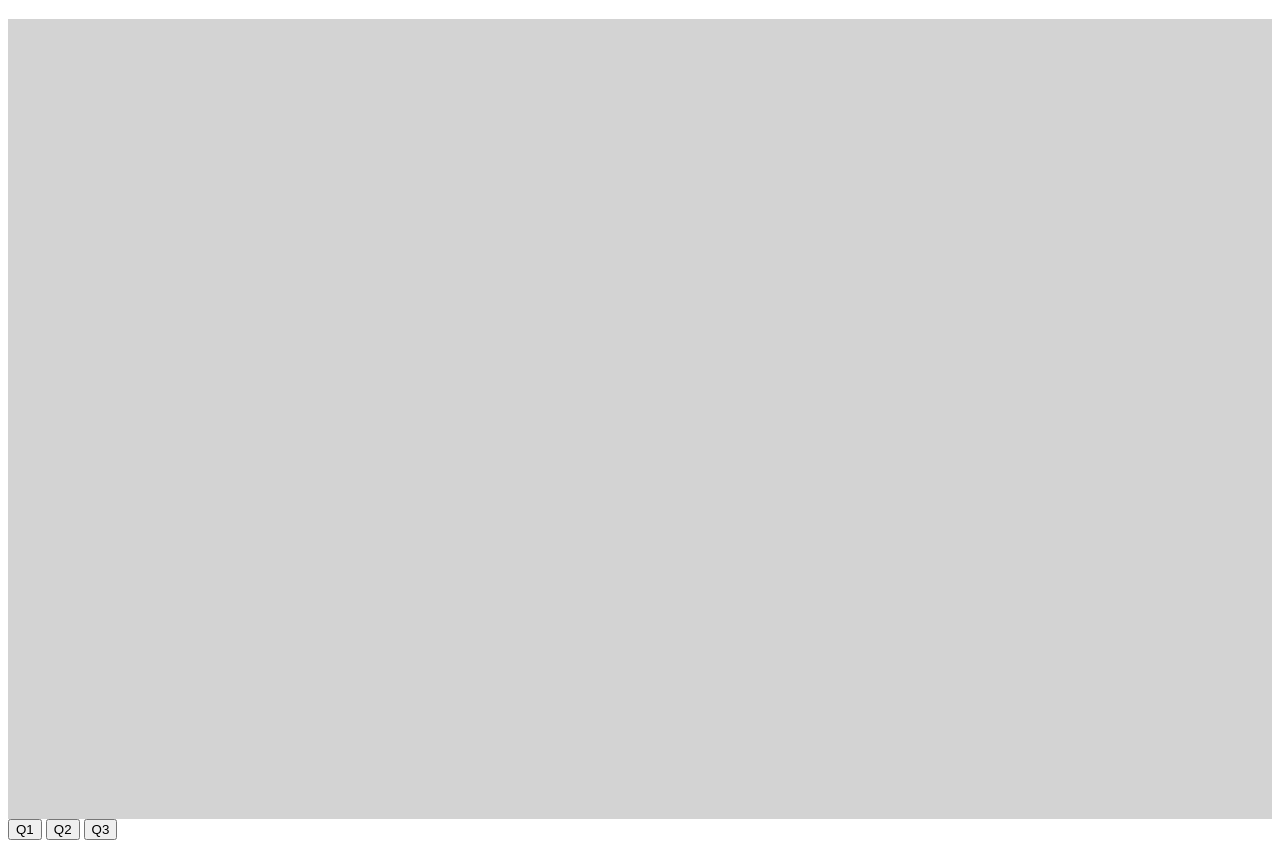
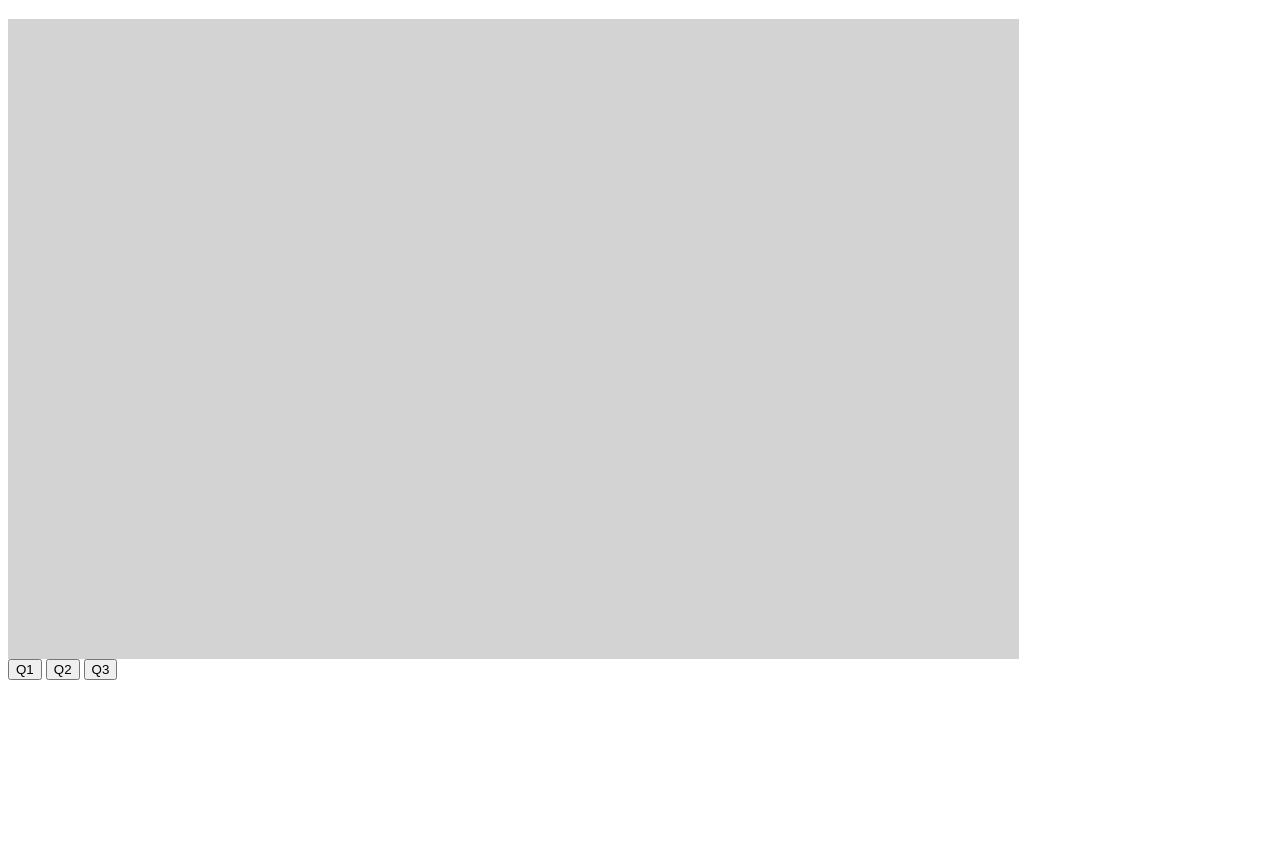
Before and after one commit to GhostyBroski/teamwdd231-thing, a website built with Vite: page content.html in a window 1280 px wide. Shown: the part 61-909 px from the top of the page. After the commit the page ends 800 px from the top, so only its background shows below. Built offline with nearby package versions, Linux system fonts and the light colour scheme.

Commit message:
more accurate screen size

```diff
--- a/src/css/content.css
+++ b/src/css/content.css
@@ -6,8 +6,8 @@
 
 
 #screen {
-    width: 100%;
-    height: 100vh;
+    width: 80%;
+    height: 80vh;
     background-color: lightgray;
 };
 
```
